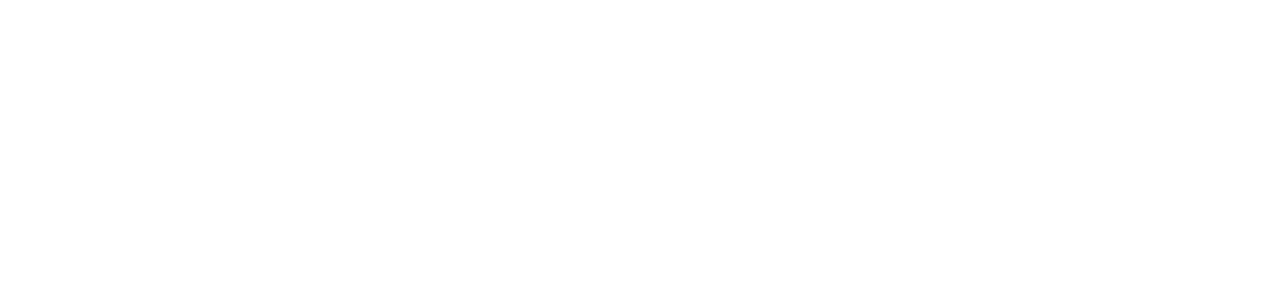
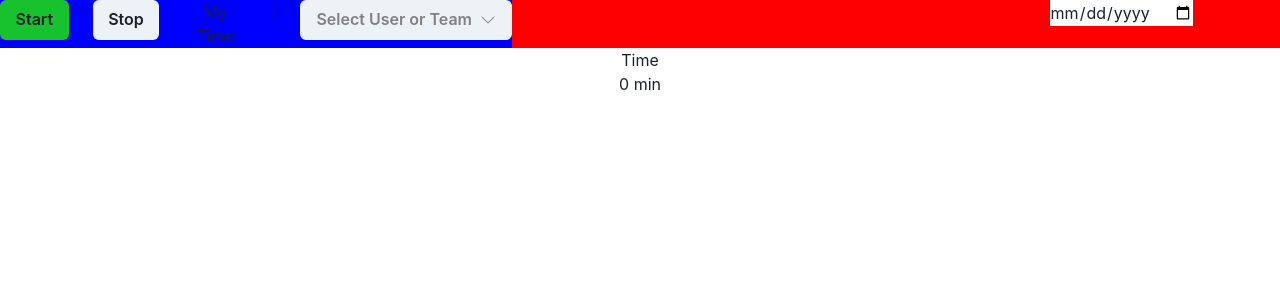
Before and after one commit to skshm2000/Five-Metric-Time-Management-Webapp, a React (Create React App) app in the folder five-metric-frontend/: page / in a window 1280 px wide. Shown: the top 300 px of the page. Built offline with nearby package versions, Linux system fonts and the light colour scheme.

Commit message:
time page

```diff
--- a/five-metric-frontend/package.json
+++ b/five-metric-frontend/package.json
@@ -13,6 +13,7 @@
     "framer-motion": "^7.6.5",
     "react": "^18.2.0",
     "react-dom": "^18.2.0",
+    "react-icons": "^4.6.0",
     "react-redux": "^8.0.5",
     "react-router-dom": "^6.4.3",
     "react-scripts": "5.0.1",
--- a/five-metric-frontend/src/App.js
+++ b/five-metric-frontend/src/App.js
@@ -1,8 +1,11 @@
 
 import "./App.css";
+import { Time } from "./JPpages/Time";
 
 function App() {
-  return <div className="App"></div>;
+  return <div className="App">
+    <Time/>
+  </div>;
 }
 
 export default App;
--- /dev/null
+++ b/five-metric-frontend/src/JPComponents/timebar.jsx
@@ -0,0 +1,12 @@
+import { Box,  Text } from "@chakra-ui/react"
+
+export const TimeBar=()=>{
+    return (
+      <>
+        <Box>
+          <Text>Time</Text>
+          <Text>0 min</Text>
+        </Box>
+      </>
+    );
+}
--- a/five-metric-frontend/src/JPpages/Time.jsx
+++ b/five-metric-frontend/src/JPpages/Time.jsx
@@ -1,5 +1,44 @@
+import { Box, Button, Flex, Menu, MenuButton, MenuItem, MenuList, Text } from "@chakra-ui/react"
+import {BsChevronDown} from "react-icons/bs"
+import { TimeBar } from "../JPComponents/timebar";
+
+
 export const Time=()=>{
-    return(
-        <></>
-    )
+    return (
+      <>
+        <Box>
+          <Flex bg={"red"} w={{ md: "50%", lg: "100%" }} gap={"42%"}>
+            <Flex w={{ lg: "40%" }} bg={"blue"} gap={6}>
+              <Button bg={"#17c22e"}>Start</Button>
+              <Button>Stop</Button>
+              <Text>My Time </Text>
+              <Text>|</Text>
+              <Box>
+                <Menu>
+                  <MenuButton
+                    color={"grey"}
+                    as={Button}
+                    rightIcon={<BsChevronDown />}
+                  >
+                    Select User or Team
+                  </MenuButton>
+                  <MenuList>
+                    <MenuItem>Download</MenuItem>
+                    <MenuItem>Create a Copy</MenuItem>
+                    <MenuItem>Mark as Draft</MenuItem>
+                    <MenuItem>Delete</MenuItem>
+                    <MenuItem>Attend a Workshop</MenuItem>
+                  </MenuList>
+                </Menu>
+              </Box>
+            </Flex>
+            <Box>
+              {/* <Calendar view="month" defaultValue={new Date()} /> */}
+              <input type="date" placeholder="Today" />
+            </Box>
+          </Flex>
+          <TimeBar/>
+        </Box>
+      </>
+    );
 }
```
Also changed, not shown: five-metric-frontend/src/JPComponents/Sidebar.jsx (added, +7 -0 lines), 1 other file (tests, documents, lock files or other folders).
